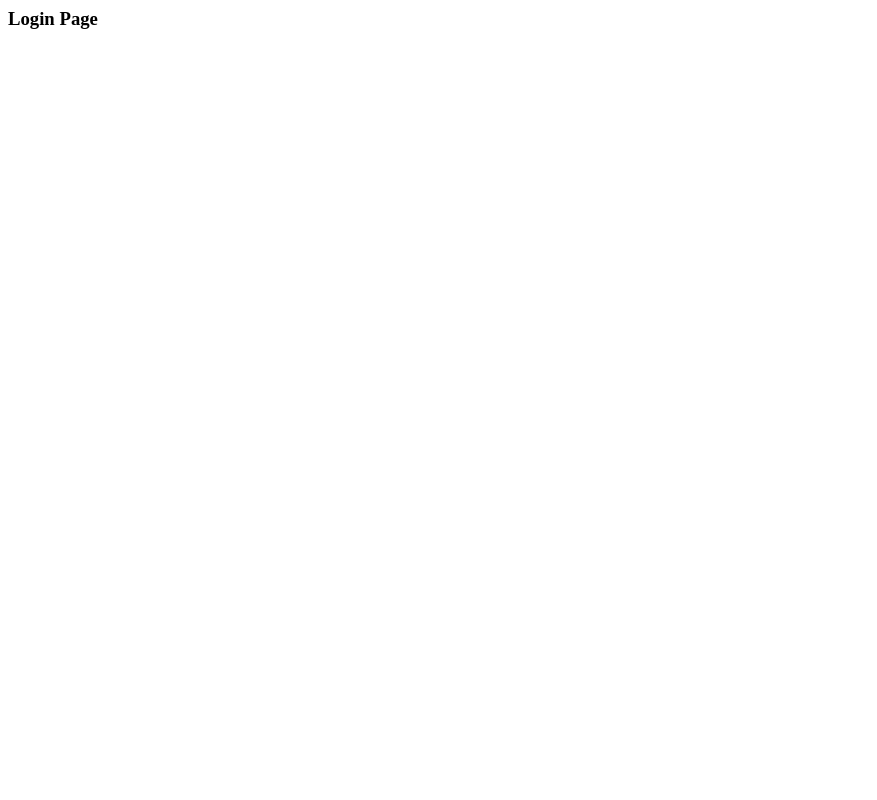
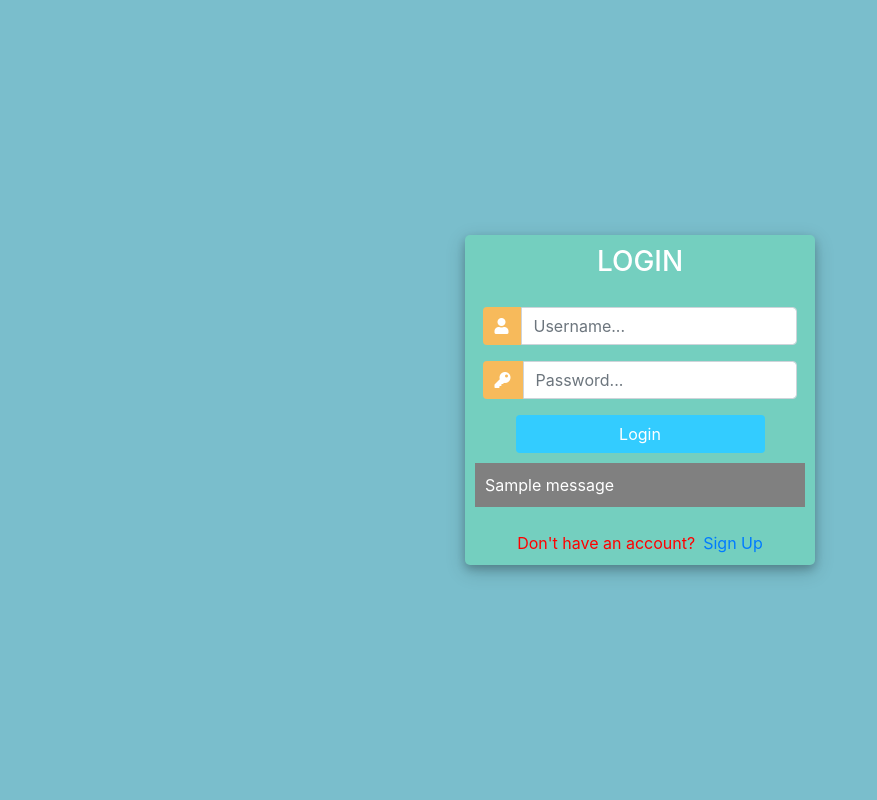
Before and after one commit to kongnyc/django-firstPorject, a Django app: page /login/ in a window 1280 px wide. Before the commit the part shown is almost empty. Shown: the whole page, without its empty margins (0-877 px from the left). Run offline with Django 3.2, Linux system fonts and the light colour scheme; tables that the repository leaves empty hold one stand-in row (values such as "Sample post"); one stand-in notice (Sample message) is shown; some libraries are stand-ins or nearby versions.

Commit message:
add logout user from home/navbar

```diff
--- a/main/templates/Main/home.html
+++ b/main/templates/Main/home.html
@@ -1,5 +1,8 @@
 {% extends 'main/base.html' %}
 
-{% block homepage %}
+
 <h1>Welcome to Chat</h1>
+
+{% block roominfo %}
+
 {% endblock %}
--- a/main/templates/Main/login.html
+++ b/main/templates/Main/login.html
@@ -1 +1,142 @@
-<h3>Login Page</h3>
+<!DOCTYPE html>
+<html>
+
+<head>
+    <title>Login</title>
+    <link rel="stylesheet" href="https://stackpath.bootstrapcdn.com/bootstrap/4.1.3/css/bootstrap.min.css"
+        integrity="sha384-MCw98/SFnGE8fJT3GXwEOngsV7Zt27NXFoaoApmYm81iuXoPkFOJwJ8ERdknLPMO" crossorigin="anonymous">
+    <script src="https://ajax.googleapis.com/ajax/libs/jquery/3.3.1/jquery.min.js"></script>
+    <link rel="stylesheet" href="https://use.fontawesome.com/releases/v5.6.1/css/all.css"
+        integrity="sha384-gfdkjb5BdAXd+lj+gudLWI+BXq4IuLW5IT+brZEZsLFm++aCMlF1V92rMkPaX4PP" crossorigin="anonymous">
+
+
+    <style>
+        body,
+        html {
+            margin: 0;
+            padding: 0;
+            height: 100%;
+            background: #7abecc !important;
+        }
+
+        .user_card {
+            width: 350px;
+            margin-top: auto;
+            margin-bottom: auto;
+            background: #74cfbf;
+            position: relative;
+            display: flex;
+            justify-content: center;
+            flex-direction: column;
+            padding: 10px;
+            box-shadow: 0 4px 8px 0 rgba(0, 0, 0, 0.2), 0 6px 20px 0 rgba(0, 0, 0, 0.19);
+            -webkit-box-shadow: 0 4px 8px 0 rgba(0, 0, 0, 0.2), 0 6px 20px 0 rgba(0, 0, 0, 0.19);
+            -moz-box-shadow: 0 4px 8px 0 rgba(0, 0, 0, 0.2), 0 6px 20px 0 rgba(0, 0, 0, 0.19);
+            border-radius: 5px;
+
+        }
+
+        .form_container {
+            margin-top: 20px;
+        }
+
+        #form-title {
+            color: #fff;
+
+        }
+
+        .login_btn {
+            width: 100%;
+            background: #33ccff !important;
+            color: white !important;
+        }
+
+        .login_btn:focus {
+            box-shadow: none !important;
+            outline: 0px !important;
+        }
+
+        .login_container {
+            padding: 0 2rem;
+        }
+
+        .input-group-text {
+            background: #f7ba5b !important;
+            color: white !important;
+            border: 0 !important;
+            border-radius: 0.25rem 0 0 0.25rem !important;
+        }
+
+        .input_user,
+        .input_pass:focus {
+            box-shadow: none !important;
+            outline: 0px !important;
+        }
+
+        #messages {
+            background-color: grey;
+            color: #fff;
+            padding: 10px;
+            margin-top: 10px;
+        }
+    </style>
+
+</head>
+
+<body>
+    <div class="container h-100">
+        <div class="d-flex justify-content-center h-100">
+            <div class="user_card">
+                <div class="d-flex justify-content-center">
+
+
+                    <h3 id="form-title">LOGIN</h3>
+                </div>
+                <div class="error" style="color:red;">
+                    {% if form.errors %}
+                    <p> Fail to login, try agian!</p>
+                </div>
+
+                {% endif %}
+                <div class="d-flex justify-content-center form_container">
+                    <form method="POST" action="">
+                        {% csrf_token %}
+                        <div class="input-group mb-3">
+                            <div class="input-group-append">
+                                <span class="input-group-text"><i class="fas fa-user"></i></span>
+                            </div>
+
+                            <input type="text" name="username" placeholder="Username..." class="form-control">
+                        </div>
+
+                        <div class="input-group mb-2">
+                            <div class="input-group-append">
+                                <span class="input-group-text"><i class="fas fa-key"></i></span>
+                            </div>
+
+                            <input type="password" name="password" placeholder="Password..." class="form-control">
+                        </div>
+
+                        <div class="d-flex justify-content-center mt-3 login_container">
+                            <input class="btn login_btn" type="submit" value="Login">
+                        </div>
+                    </form>
+
+                </div>
+
+                {% for message in messages %}
+                <p id="messages">{{message}}</p>
+                {% endfor %}
+
+                <div class="mt-4">
+                    <div class="d-flex justify-content-center links">
+                        Don't have an account? <a href="{% url 'register' %}" class="ml-2">Sign Up</a>
+                    </div>
+
+                </div>
+            </div>
+        </div>
+    </div>
+</body>
+
+</html>
--- a/main/urls.py
+++ b/main/urls.py
@@ -11,6 +11,7 @@ urlpatterns = [
 
     path('register/',views.registerUser, name='register'),
     path('login/', views.loginPage, name='login'),
+    path('logout/', views.logoutUser, name="logout"),
 
 
 ]
--- a/main/views.py
+++ b/main/views.py
@@ -1,8 +1,10 @@
 from django.http.response import HttpResponse
-from django.shortcuts import render
+from django.shortcuts import render,redirect
 from .models import Room, Message
-from django.contrib.auth.forms import UserCreationForm
+# from django.contrib.auth.forms import UserCreationForm
 from .form import CreateUserForm
+from django.contrib.auth import authenticate, login, logout
+from django.contrib import messages
 
 def registerUser(request):
     form = CreateUserForm()
@@ -14,10 +16,29 @@ def registerUser(request):
     return render(request, 'main/register.html',{'form':form})
 
 def loginPage(request):
-    context={}
-    return render(request, 'main/login.html', context)
+	if request.user.is_authenticated:
+		return redirect('home')
+	else:
+		if request.method == 'POST':
+			username = request.POST.get('username')
+			password =request.POST.get('password')
+
+			user = authenticate(request, username=username, password=password)
+
+			if user is not None:
+				login(request, user)
+				return redirect('home')
+			else:
+				messages.info(request, 'Username OR password is incorrect')
+
+		return render(request, 'main/login.html', {})
+
+def logoutUser(request):
+	logout(request)
+	return redirect('home')
 
 def index(response,roomid):
+
     room=Room.objects.get(id=roomid)
     return render(response, "main/base.html", {'name':room.name, 'date':room.date, 'description':room.description})
 
```
Also changed, not shown: main/templates/Main/base.html (+7 -2 lines), main/templates/Main/register.html (+18 -9 lines), db.sqlite3.
